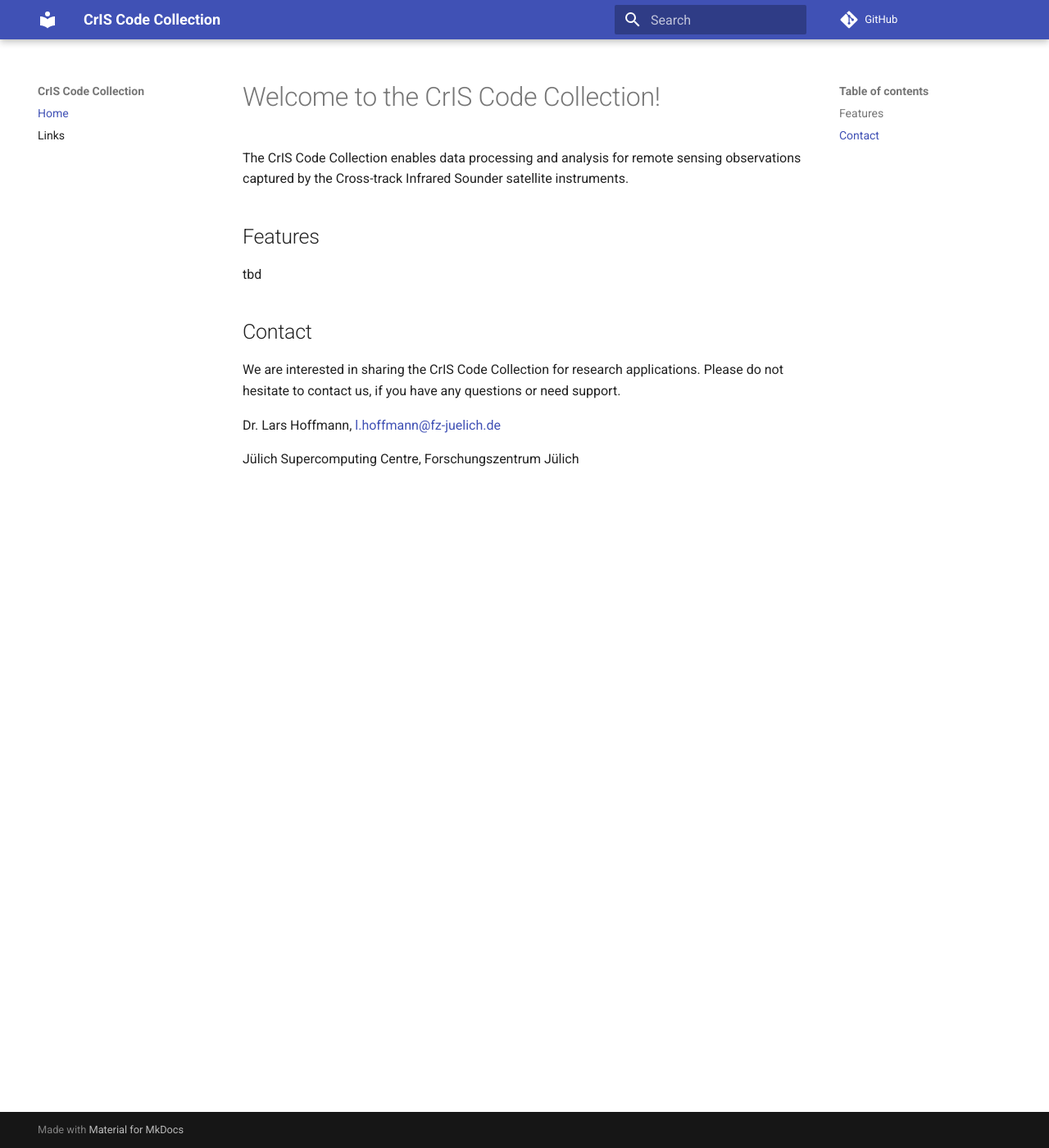
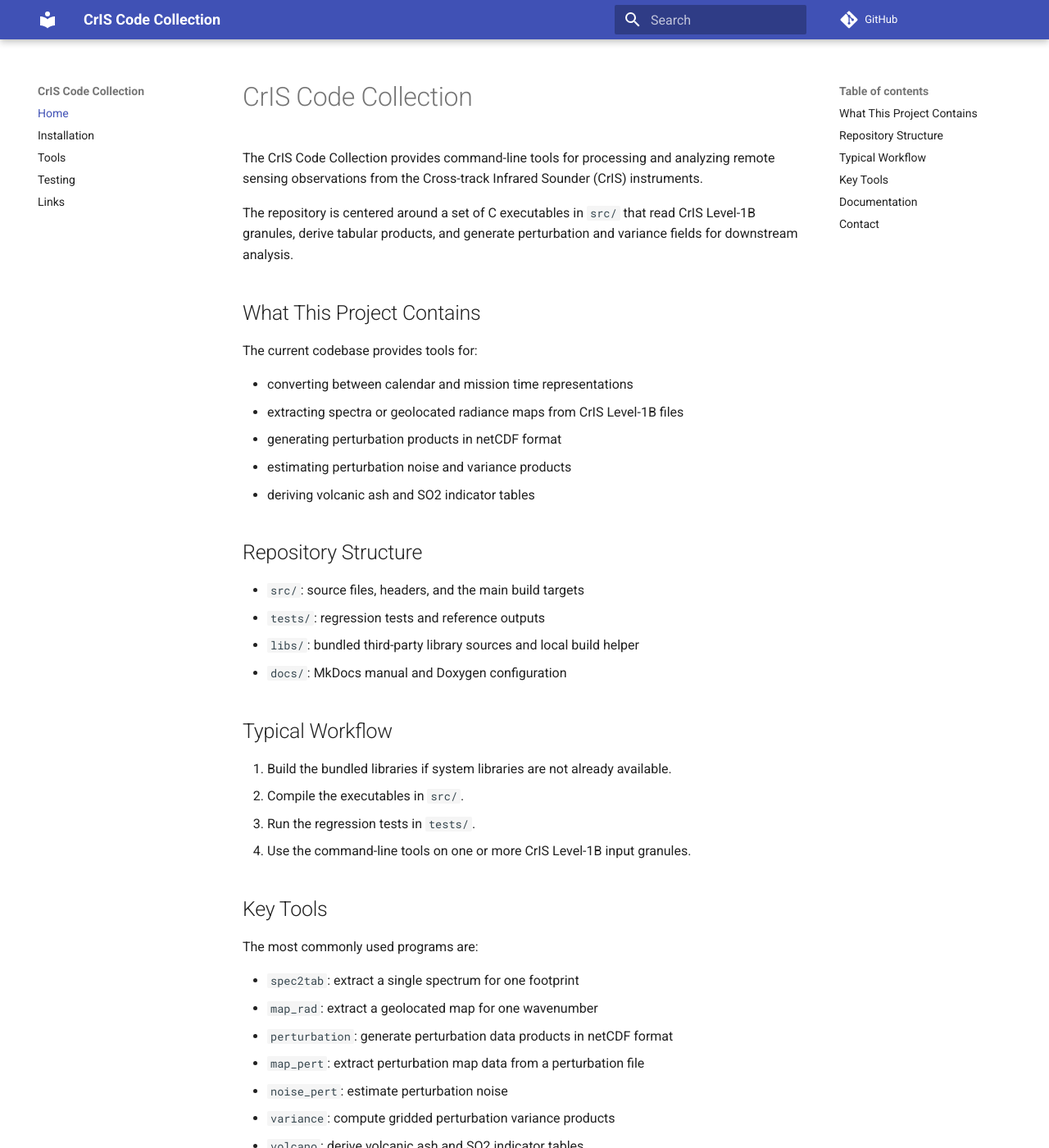
Before and after one commit to slcs-jsc/cris, an MkDocs documentation site: the page built from docs/manual/index.md, in a window 1280 px wide and 1400 px high. Shown: the whole window at 82% size. Built offline with MkDocs 1.6.1 and Material for MkDocs 9.7.7, drawn with Linux system fonts in a browser that asks for light colours; comment, search, counter and statistics services are not loaded; some of the changed text lies outside the part shown.

Commit message:
Update mkdocs manual.

```diff
--- a/docs/manual/index.md
+++ b/docs/manual/index.md
@@ -1,17 +1,60 @@
-# Welcome to the CrIS Code Collection!
+# CrIS Code Collection
 
-The CrIS Code Collection enables data processing and analysis for remote sensing observations captured by the Cross-track Infrared Sounder satellite instruments.
+The CrIS Code Collection provides command-line tools for processing and analyzing
+remote sensing observations from the Cross-track Infrared Sounder (CrIS)
+instruments.
 
-## Features
+The repository is centered around a set of C executables in `src/` that read
+CrIS Level-1B granules, derive tabular products, and generate perturbation and
+variance fields for downstream analysis.
 
-tbd
+## What This Project Contains
+
+The current codebase provides tools for:
+
+- converting between calendar and mission time representations
+- extracting spectra or geolocated radiance maps from CrIS Level-1B files
+- generating perturbation products in netCDF format
+- estimating perturbation noise and variance products
+- deriving volcanic ash and SO2 indicator tables
+
+## Repository Structure
+
+- `src/`: source files, headers, and the main build targets
+- `tests/`: regression tests and reference outputs
+- `libs/`: bundled third-party library sources and local build helper
+- `docs/`: MkDocs manual and Doxygen configuration
+
+## Typical Workflow
+
+1. Build the bundled libraries if system libraries are not already available.
+2. Compile the executables in `src/`.
+3. Run the regression tests in `tests/`.
+4. Use the command-line tools on one or more CrIS Level-1B input granules.
+
+## Key Tools
+
+The most commonly used programs are:
+
+- `spec2tab`: extract a single spectrum for one footprint
+- `map_rad`: extract a geolocated map for one wavenumber
+- `perturbation`: generate perturbation data products in netCDF format
+- `map_pert`: extract perturbation map data from a perturbation file
+- `noise_pert`: estimate perturbation noise
+- `variance`: compute gridded perturbation variance products
+- `volcano`: derive volcanic ash and SO2 indicator tables
+
+See the [Tools](tools.md) page for details and examples.
+
+## Documentation
+
+- Use this MkDocs manual for installation, workflow, and tool overviews.
+- Use the Doxygen documentation for API-level details of the C code and data
+  structures.
 
 ## Contact
 
-We are interested in sharing the CrIS Code Collection for research
-applications. Please do not hesitate to contact us, if you have any
-questions or need support.
+Research users who need support or want to discuss the software can contact:
 
 Dr. Lars Hoffmann, <l.hoffmann@fz-juelich.de>
-
 Jülich Supercomputing Centre, Forschungszentrum Jülich
--- a/docs/mkdocs.yml
+++ b/docs/mkdocs.yml
@@ -6,4 +6,7 @@ theme: material
 
 nav:
     - Home: index.md
+    - Installation: install.md
+    - Tools: tools.md
+    - Testing: testing.md
     - Links: links.md
```
Also changed, not shown: docs/manual/install.md (added, +66 -0 lines), docs/manual/links.md (+9 -11 lines), docs/manual/testing.md (added, +54 -0 lines), docs/manual/tools.md (added, +173 -0 lines), 1 other file.
